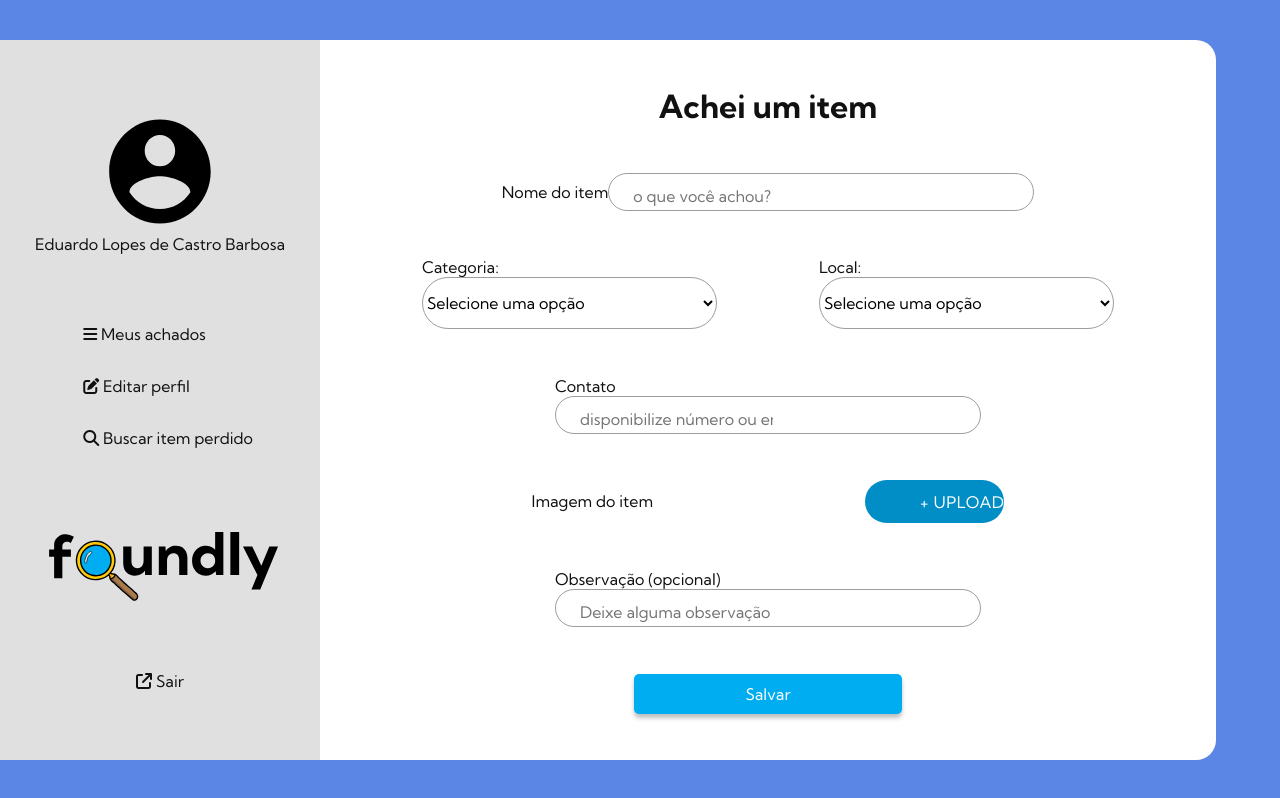
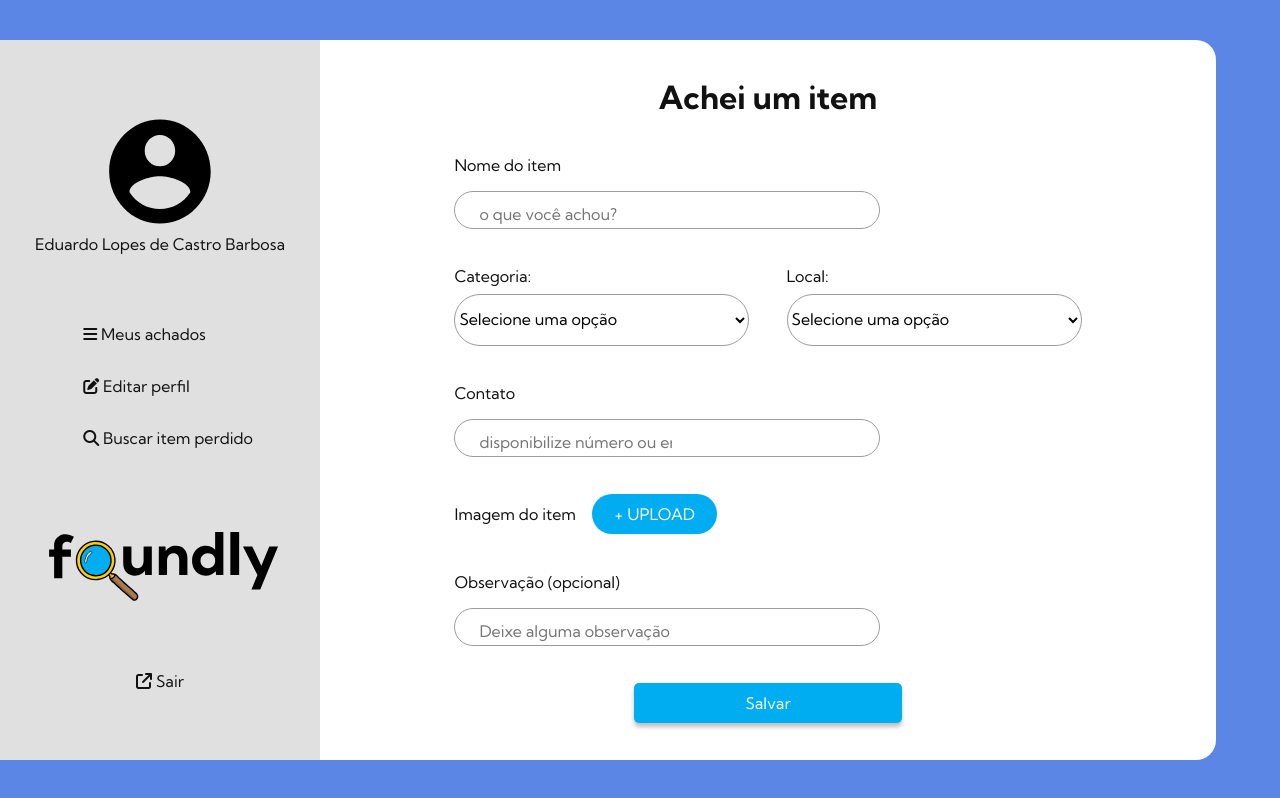
Before and after one commit to EduardoLopes085/Foundly, a React (Vite) app: page /cadastrar-item in a window 1280 px wide. Built offline with nearby package versions, Linux system fonts and the light colour scheme.

Commit message:
cadastrar-item concluido

```diff
--- a/src/components/cadastrarItem/cadastrar.css
+++ b/src/components/cadastrarItem/cadastrar.css
@@ -39,12 +39,14 @@
 }
 
 .campo-nome{
-    width: 100%;
+    width: 70%;
 
     display: flex;
-    flex-direction: row;
-    align-items: center;
+    flex-direction: column;
+    align-items: flex-start;
     justify-content: center;
+
+    gap: 1rem;
 }
 
 
@@ -52,9 +54,17 @@
     display: flex;
     flex-direction: row;
     align-items: center;
-    justify-content: space-evenly;
+    justify-content: space-between;
 
-    width: 100%;
+
+
+    width: 70%;
+}
+
+.campo-categoria label,
+.campo-localizacao label {
+  display: block;
+  margin-bottom: 8px; /* ou o valor que você preferir */
 }
 
 
@@ -70,8 +80,16 @@
     flex-direction: column;
 }
 
+.campo-contato{
+    width: 70%;
 
 
+}
+
+
+.campo-contato > p{
+    margin-bottom: 1rem;
+}
 
 .logoFoundly{
     width: 70%;
@@ -79,6 +97,39 @@
     height: auto;
 }
 
+.campo-img{
+    width: 70%;
+
+    display: flex;
+    flex-direction: row;
+    align-items: center;
+    gap: 1rem;
+
+
+}
+
+.campo-img > button{
+    background-color: #00ADF1;
+    color: white;
+
+    width: 20%;
+    padding: 10px;
+    border-radius: 20px;
+
+    text-align: center;
+}
+
+
+
+.campo-observacao{
+    width: 70%;
+
+
+}
+
+.campo-observacao > p{
+    margin-bottom: 1rem;
+}
 
 
 .input-cadastrar{
@@ -107,7 +158,7 @@
 
 
 
-.envio-foto{
+/* .envio-foto{
     height: 43px;
     padding: 8px 0px 7px 55px;
     justify-content: flex-end;
@@ -120,9 +171,9 @@
     font-size: 16px;
     font-style: normal;
     font-weight: 400;
-    line-height: 24px; /* 96% */
+    line-height: 24px;
     letter-spacing: 0.5px;
-}
+} */
 
 .button-salvar{
     width: 30%;
--- a/src/components/cadastrarItem/cadastrar.jsx
+++ b/src/components/cadastrarItem/cadastrar.jsx
@@ -53,14 +53,14 @@ function CadastrarItem(){
                         <input className="input-cadastrar" type="texto" placeholder="disponibilize número ou email para contato" required />
                     </div>
 
-                    <div className="row">
+                    <div className="campo-img">
                         <p>Imagem do item</p>
                         <button className='envio-foto' type='submit'> + UPLOAD </button>
                     </div>
 
                    <div className="campo-observacao">
                      <p>Observação (opcional)</p>
-                        <input className="input-cadastrar" type="texto" placeholder="Deixe alguma observação sobre o item" required />
+                     <input className="input-cadastrar" type="texto" placeholder="Deixe alguma observação sobre o item" required />
                    </div>
 
                     <button className='button-salvar' type='submit'>Salvar</button>
```
